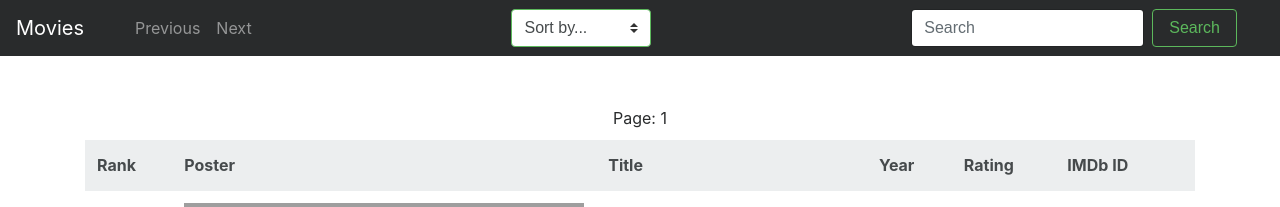
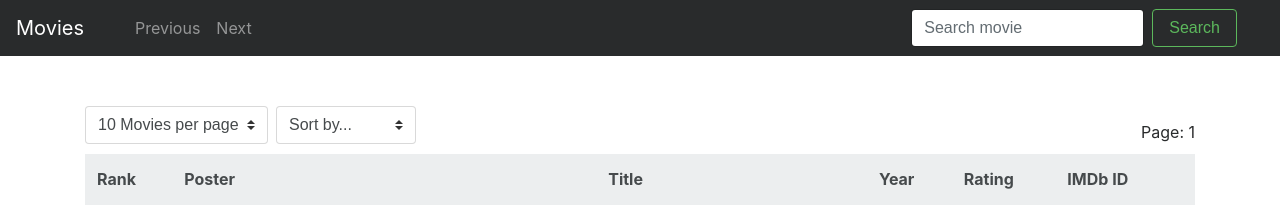
Before and after one commit to sedc-codecademy/sedc5-ajs, a website: page group-3/homeworks/sashe-apostolovski/task-3/index.html in a window 1280 px wide. Shown: the top 207 px of the page. Drawn offline with nearby package versions, Linux system fonts and the light colour scheme; grey boxes are pictures that could not be loaded; files whose address does not match are found by name.

Commit message:
Add feature: movies per page

```diff
--- a/group-3/homeworks/sashe-apostolovski/task-3/css/style.css
+++ b/group-3/homeworks/sashe-apostolovski/task-3/css/style.css
@@ -5,11 +5,24 @@
 }*/
 
 
+.paging {
+  margin-top: 50px;
+  overflow: auto;
+}
+
 #page {
-  text-align: center;
-  margin: 0 auto;
-  margin-top: 50px;
-  margin-bottom: 10px;
+  float: right;
+  padding-top: 14px;
+  margin-bottom: 0;
+}
+
+.movies-per-page, sort {
+  float: left;
+}
+
+
+#movies-table {
+  margin-top: 10px;
 }
 
 #movies-table td {
--- a/group-3/homeworks/sashe-apostolovski/task-3/index.html
+++ b/group-3/homeworks/sashe-apostolovski/task-3/index.html
@@ -31,17 +31,8 @@
               <a class="nav-link" id="next" href="javascript:void(0)">Next</a>
             </li>
           </ul>
-          <form id="sort" class="form-inline mr-auto">
-            <select id="select" class="custom-select mb-2 mr-sm-2 mb-sm-0" id="inlineFormCustomSelect">
-              <option selected disabled>Sort by...</option>
-              <option value="title">Title</option>
-              <option value="year">Year (Desc.)</option>
-              <option value="rating">Rating (Desc)</option>
-
-            </select>
-          </form>
           <form class="form-inline my-2 my-lg-0">
-            <input class="form-control mr-sm-2" type="text" placeholder="Search">
+            <input class="form-control mr-sm-2" type="text" placeholder="Search movie">
             <button id="search" class="btn btn-outline-success my-2 my-sm-0" type="submit">Search</button>
           </form>
         </div>
@@ -50,7 +41,25 @@
   </nav>
 
   <div class="container">
-    <p id="page"></p>
+    <div class="paging">
+      <p id="page"></p>
+      <form class="movies-per-page" class="form-inline mr-auto">
+        <select id="select-number" class="custom-select mb-2 mr-sm-2 mb-sm-0" id="inlineFormCustomSelect">
+          <option value="5">5 Movies per page</option>
+          <option value="10" selected>10 Movies per page</option>
+          <option value="20">20 Movies per page</option>
+        </select>
+      </form>
+      <form id="sort" class="form-inline mr-auto">
+        <select id="select-sort" class="custom-select mb-2 mr-sm-2 mb-sm-0" id="inlineFormCustomSelect">
+          <option selected disabled>Sort by...</option>
+          <option value="title">Title</option>
+          <option value="year">Year (Desc.)</option>
+          <option value="rating">Rating (Desc)</option>
+
+        </select>
+      </form>
+    </div>
     <table id="movies-table" class="table">
       <thead class="thead-default">
         <tr>
--- a/group-3/homeworks/sashe-apostolovski/task-3/js/script.js
+++ b/group-3/homeworks/sashe-apostolovski/task-3/js/script.js
@@ -107,7 +107,8 @@ document.addEventListener('DOMContentLoaded', () => {
   let prevBtn = document.getElementById('prev');
   let searchBtn = document.getElementById('search')
   let searchInput = document.querySelector('input[type="text"]');
-  let select = document.getElementById('select');
+  let sortBySelect = document.getElementById('select-sort');
+  let moviesPerPage = document.getElementById('select-number');
 
   nextBtn.addEventListener('click', () => {
     movieRepository.nextPage();
@@ -117,8 +118,8 @@ document.addEventListener('DOMContentLoaded', () => {
     movieRepository.prevPage();
     displayMovies();
   })
-  select.addEventListener('change', () => {
-    movieRepository.sortMovies(select.value);
+  sortBySelect.addEventListener('change', () => {
+    movieRepository.sortMovies(sortBySelect.value);
     displayMovies();
   });
   searchBtn.addEventListener('click', () => {
@@ -127,4 +128,9 @@ document.addEventListener('DOMContentLoaded', () => {
     movieRepository.searchMovie(searchTerm);
     displayMovies();
   })
+  moviesPerPage.addEventListener('change', () => {
+    movieRepository.pageSize = moviesPerPage.value;
+    movieRepository.pageIndex = 0;
+    displayMovies();
+  });
 })
```
